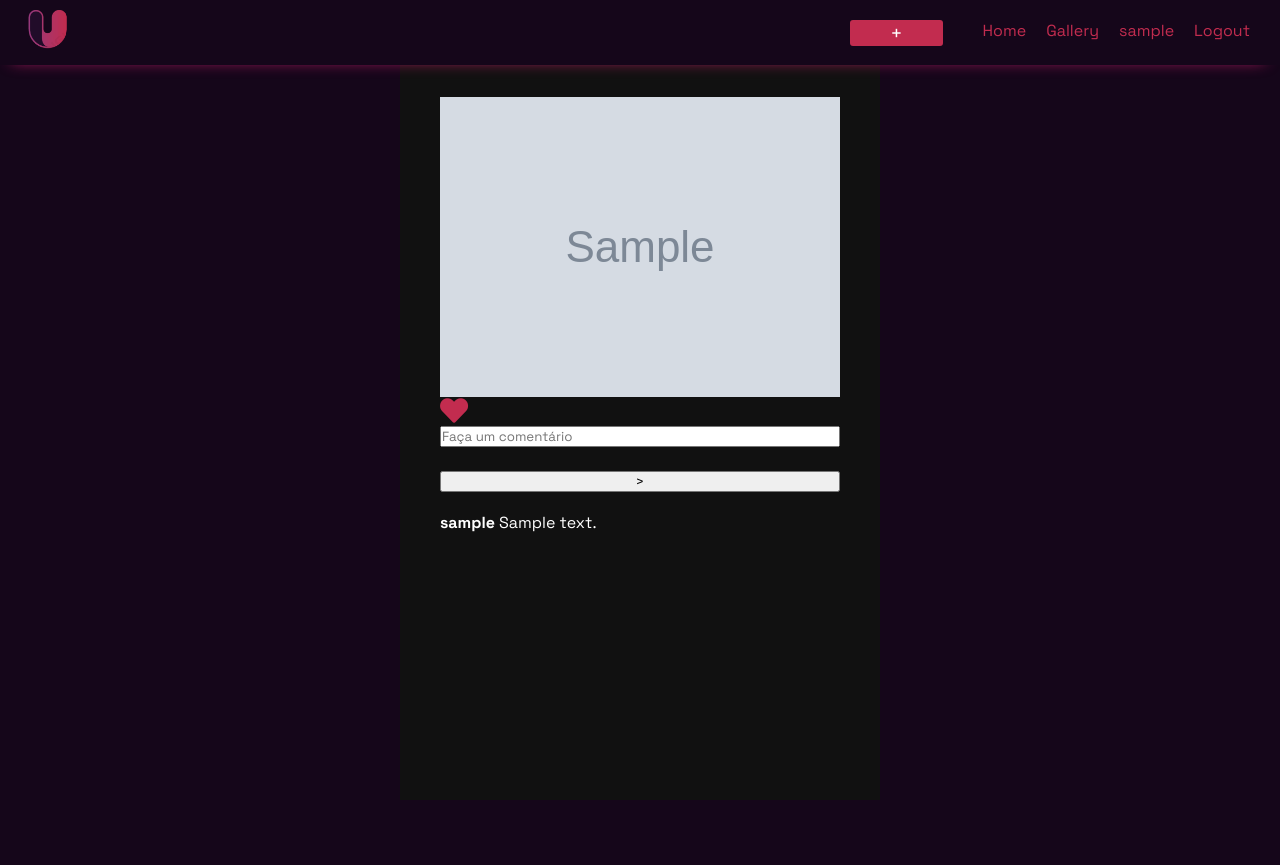
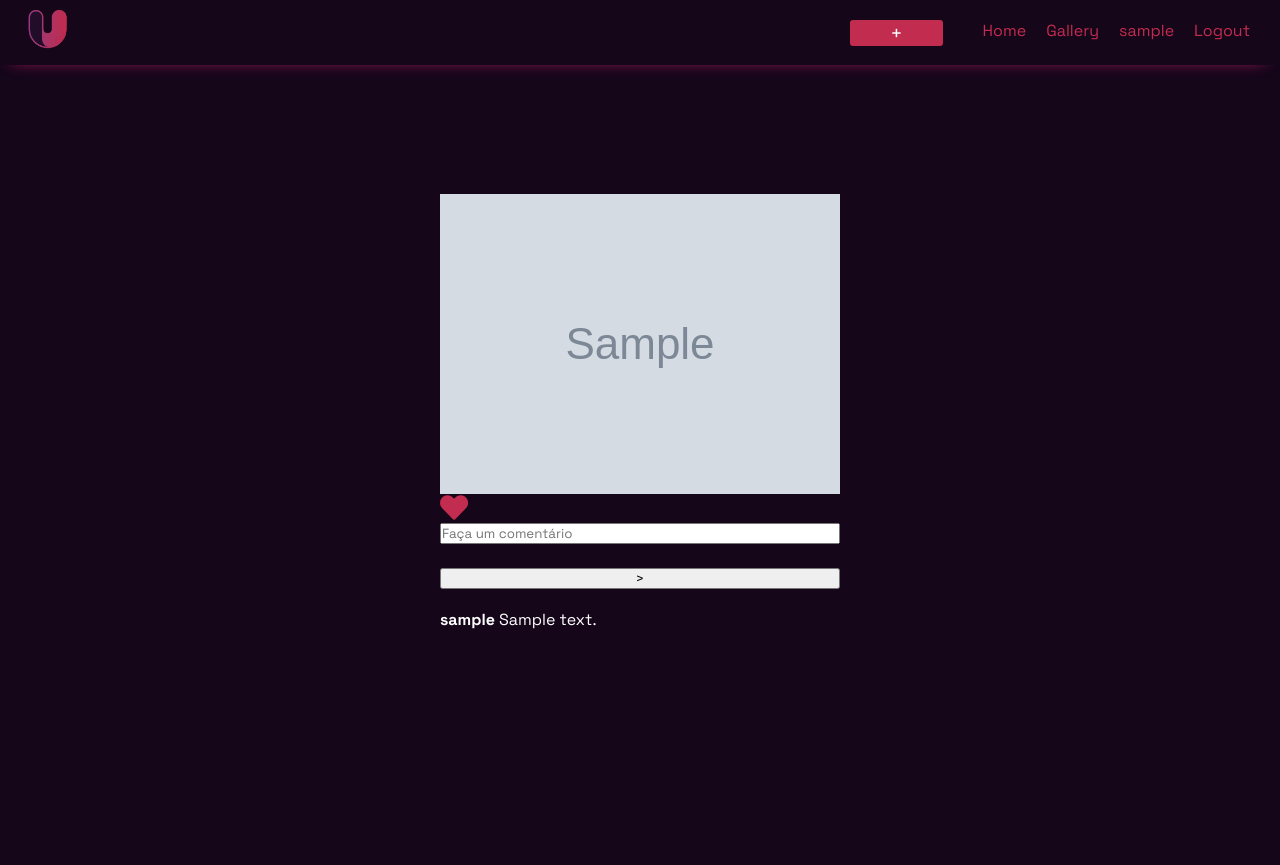
Before and after one commit to lucascbenedet/upic, a Django app: page /image/1/ in a window 1280 px wide. Before the commit the page ends 532 px from the top, so only its background shows below. Run offline with Django 4.2, Linux system fonts and the light colour scheme; a user stored in the database is signed in; tables that the repository leaves empty hold one stand-in row (values such as "Sample post"); grey boxes marked "Sample" are stand-in pictures.

Commit message:
modificações tela de imagem

```diff
--- a/conf/static/css/image.css
+++ b/conf/static/css/image.css
@@ -17,7 +17,7 @@ body {
 
 .image-container {
     align-self: center;
-    max-width: 600px;
+    max-width: 400px;
     display: flex;
     align-items: flex-start;
     justify-content: center;
@@ -25,14 +25,7 @@ body {
     height: 100vh;
 }
 
-.background{
-    height: 100%;
-    padding: 0 40px;
-    background-color: rgb(17, 17, 17);
-    display: flex;
-    justify-content: center;
-    align-items: center;
-}
+
 
 /* Estilos da imagem */
 .image {
@@ -65,7 +58,7 @@ body {
     flex-direction: column;
     overflow-y: auto;
     width: 100%;
-    max-height: 12em;
+    max-height: 8em;
 }
 
 .comment {
--- a/conf/static/css/index.css
+++ b/conf/static/css/index.css
@@ -8,7 +8,7 @@ body {
 }
 
 .navbar {
-    position: fixed;
+    position: sticky;
     top: 0;
     left: 0;
     right: 0;
@@ -20,6 +20,7 @@ body {
     box-shadow: -2px 9px 16px -14px rgba(229,32,121,0.96);
     -webkit-box-shadow: -2px 9px 16px -14px rgba(229,32,121,0.96);
     -moz-box-shadow: -2px 9px 16px -14px rgba(229,32,121,0.96);
+    z-index: 1;
 }
 
 .navbar-logo img {
@@ -100,7 +101,7 @@ body {
     background-color: #fff;
     padding: 20px;
     border-radius: 3px;
-    width: 30vh;
+    width: 50vh;
     height: fit-content;
     animation: slideDown 1s;
     justify-content: center;
--- a/conf/static/css/profile.css
+++ b/conf/static/css/profile.css
@@ -5,6 +5,7 @@
 
 body {
     margin: 0;
+    background-color: #15061a;
 }
 
 .image-grid {
@@ -24,6 +25,7 @@ body {
     justify-content: center;
     align-items: center;
     height: 100%;
+    border-radius: 5px;
 }
 
 .user-image img {
--- a/image/templates/image.html
+++ b/image/templates/image.html
@@ -14,7 +14,7 @@
 </head>
 
 <body>
-    <div class="background">
+
     <div class="image-container">
         <img class="image" src="{{ image.url }}" alt="Image">
         <div class="like-button">
@@ -35,7 +35,7 @@
             {% endfor %}
         </div>
     </div>
-    </div>
+
 
 <script src="https://code.jquery.com/jquery-3.6.0.min.js"></script>
 
```
Also changed, not shown: conf/static/css/login.css (+8 -2 lines), conf/static/media/images/download_rOKeba9.jpeg (added).
